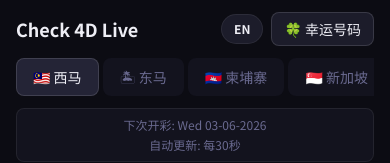
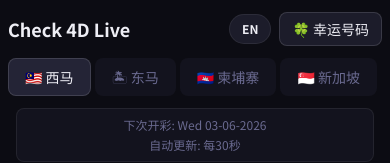
Before and after one commit to check4dlive23-source/check4dlive, a Next.js app: page / in a window 390 px wide. Shown: the top 163 px of the page. Built offline with nearby package versions, Linux system fonts and the light colour scheme; no server answers; the database is empty.

Commit message:
Mobile: reduce side padding px-2, fix remaining grid-cols-2 to mobile single column
Co-authored-by: Cursor <cursoragent@cursor.com>

```diff
--- a/src/components/live/LiveTerminal.tsx
+++ b/src/components/live/LiveTerminal.tsx
@@ -165,7 +165,7 @@ export function LiveTerminal() {
     <>
       <div className="min-h-screen bg-surface">
         <header className="sticky top-0 z-40 border-b border-line bg-surface/95 backdrop-blur-md">
-          <div className="mx-auto max-w-7xl px-4 py-3 flex items-center justify-between gap-4">
+          <div className="mx-auto max-w-7xl px-2 sm:px-4 py-3 flex items-center justify-between gap-4">
             <div className="flex items-center gap-3 min-w-0">
               <h1 className="text-lg font-bold text-foreground truncate">
                 Check 4D Live
@@ -190,13 +190,13 @@ export function LiveTerminal() {
             </button>
           </div>
           </div>
-          <div className="mx-auto max-w-7xl px-4 pb-2">
+          <div className="mx-auto max-w-7xl px-2 sm:px-4 pb-2">
             <RegionTabs active={region} onChange={setRegion} />
           </div>
           <DrawScheduleBar region={region} isLive={isLive} />
         </header>
 
-        <div className="mx-auto max-w-7xl px-4 py-3">
+        <div className="mx-auto max-w-7xl px-2 sm:px-4 py-3">
           <main className="min-w-0">
             {/* ADSENSE_SLOT_TOP */}
 
@@ -214,7 +214,7 @@ export function LiveTerminal() {
                 {/* ADSENSE_SLOT_BETWEEN */}
 
                 <SectionTitle>{t("magnumOther")}</SectionTitle>
-                <div className="grid grid-cols-2 gap-3">
+                <div className="grid grid-cols-1 md:grid-cols-2 gap-3">
                   <MagnumGoldCard
                     date={magnumDraw.date}
                     draw_no={magnumDraw.draw_no}
@@ -230,7 +230,7 @@ export function LiveTerminal() {
                 </div>
 
                 <SectionTitle>{t("totoOther")}</SectionTitle>
-                <div className="grid grid-cols-2 gap-3 items-start">
+                <div className="grid grid-cols-1 md:grid-cols-2 gap-3 items-start">
                   <div className="flex flex-col gap-3">
                     <FiveDCard
                       displayName="Sports Toto 5D"
```
